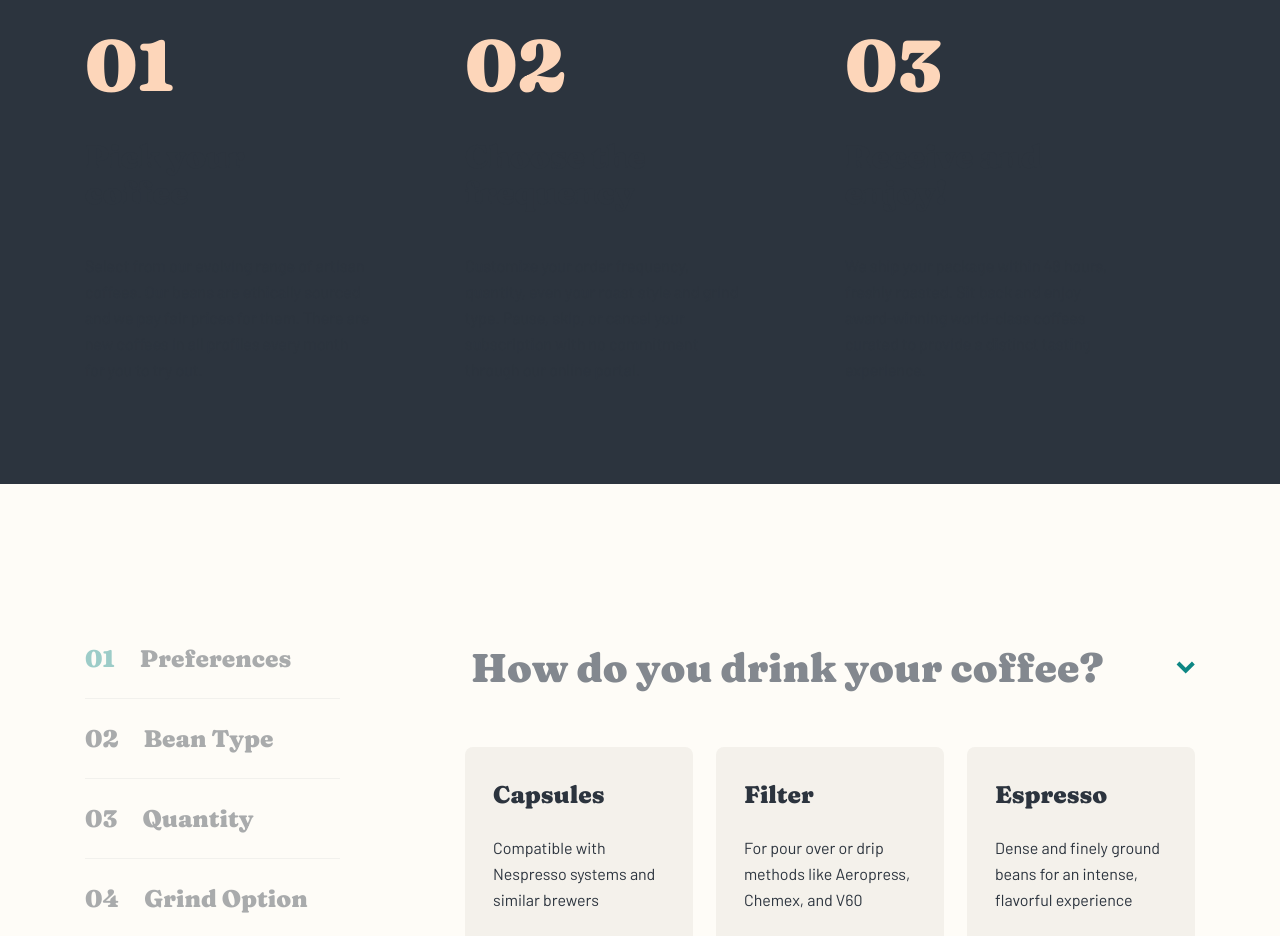
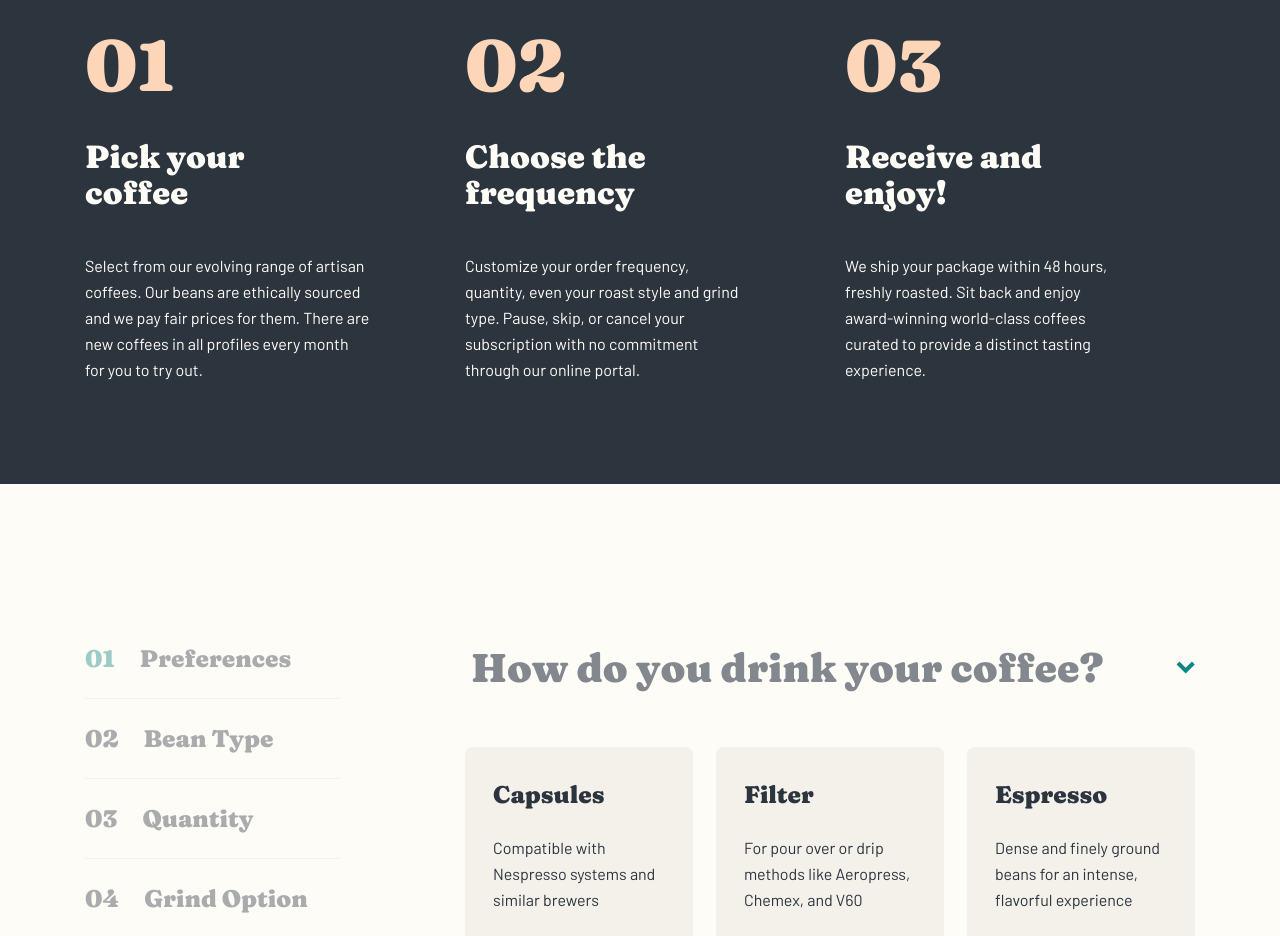
Before and after one commit to danielopq/Coffeeroasters, a React (Vite) app: page /subscribe in a window 1280 px wide. Shown: the part 900-1836 px from the top of the page. Built offline with nearby package versions, Linux system fonts and the light colour scheme.

Commit message:
planSteps - font color choice fixed

```diff
--- a/src/components/home/Home.tsx
+++ b/src/components/home/Home.tsx
@@ -29,7 +29,7 @@ const Home: React.FC = () => {
             <HomeCollection/>
             <HomeWhyChooseUs/>
             <h4>How it works?</h4>
-            <PlanSteps fontColor='light'/>
+            <PlanSteps fontColor='dark'/>
             <MainButton value={'Create your plan'} handleClick={()=> handleClick('/subscribe')}/>
             <Footer />
         </main>
--- a/src/components/shared/planSteps/planSteps.css
+++ b/src/components/shared/planSteps/planSteps.css
@@ -51,18 +51,18 @@
     margin: 38px 0px 42px 0px;
 }
 
-.light h3{
+.dark h3{
     color: var(--darkGrey);
 }
 
-.light p[class='mainText']{
+.dark p[class='mainText']{
     color: var(--darkGrey);
 }
 
-.dark h3{
+.light h3{
     color: var(--lightCream);
 }
 
-.dark p[class='mainText']{
+.light p[class='mainText']{
     color: var(--lightCream);
 }
```
